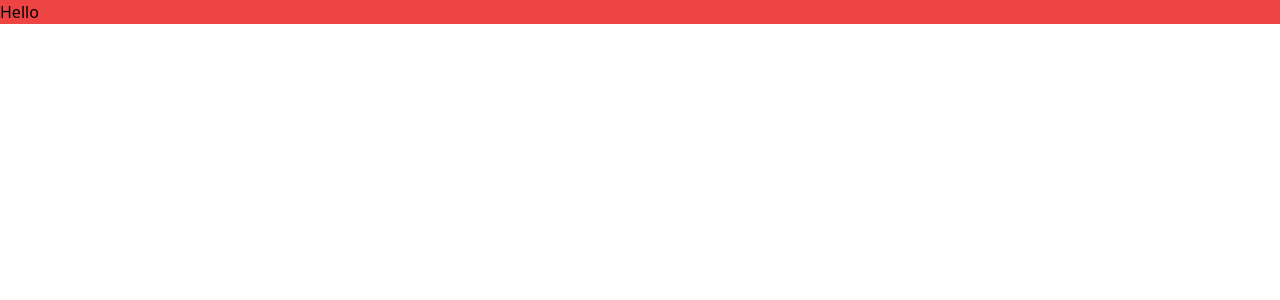
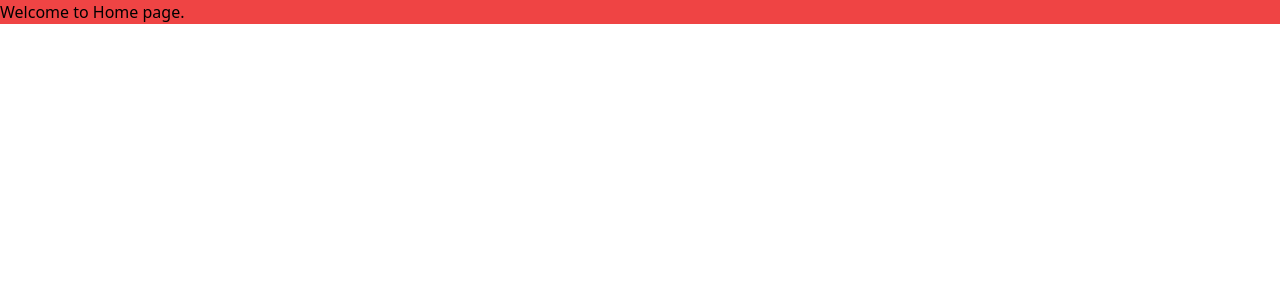
Before and after one commit to VaclavHrbek/web-to-do, a Nuxt app in the folder src/: page / in a window 1280 px wide. Shown: the top 300 px of the page. Built offline with nearby package versions, Linux system fonts and the light colour scheme.

Commit message:
Remove app.vue and add new pages for About, Home, Task List, and Task Detail.

```diff
--- a/src/app.vue
+++ /dev/null
@@ -1,5 +0,0 @@
-<template>
-  <div class="bg-red-500">
-    Hello
-  </div>
-</template>
--- /dev/null
+++ b/src/pages/about.vue
@@ -0,0 +1,5 @@
+<template>
+    <div class="">
+        <h1>About</h1>
+    </div>
+</template>
--- /dev/null
+++ b/src/pages/index.vue
@@ -0,0 +1,5 @@
+<template>
+    <div class="bg-red-500">
+      Welcome to Home page.
+    </div>
+  </template>
--- /dev/null
+++ b/src/pages/tasks/[id].vue
@@ -0,0 +1,7 @@
+
+
+<template>
+    <div>
+        <h1>Task Detail</h1>
+    </div>
+</template>
--- /dev/null
+++ b/src/pages/tasks/index.vue
@@ -0,0 +1,5 @@
+<template>
+    <div>
+        <h1>Task List</h1>
+    </div>
+</template>
```
